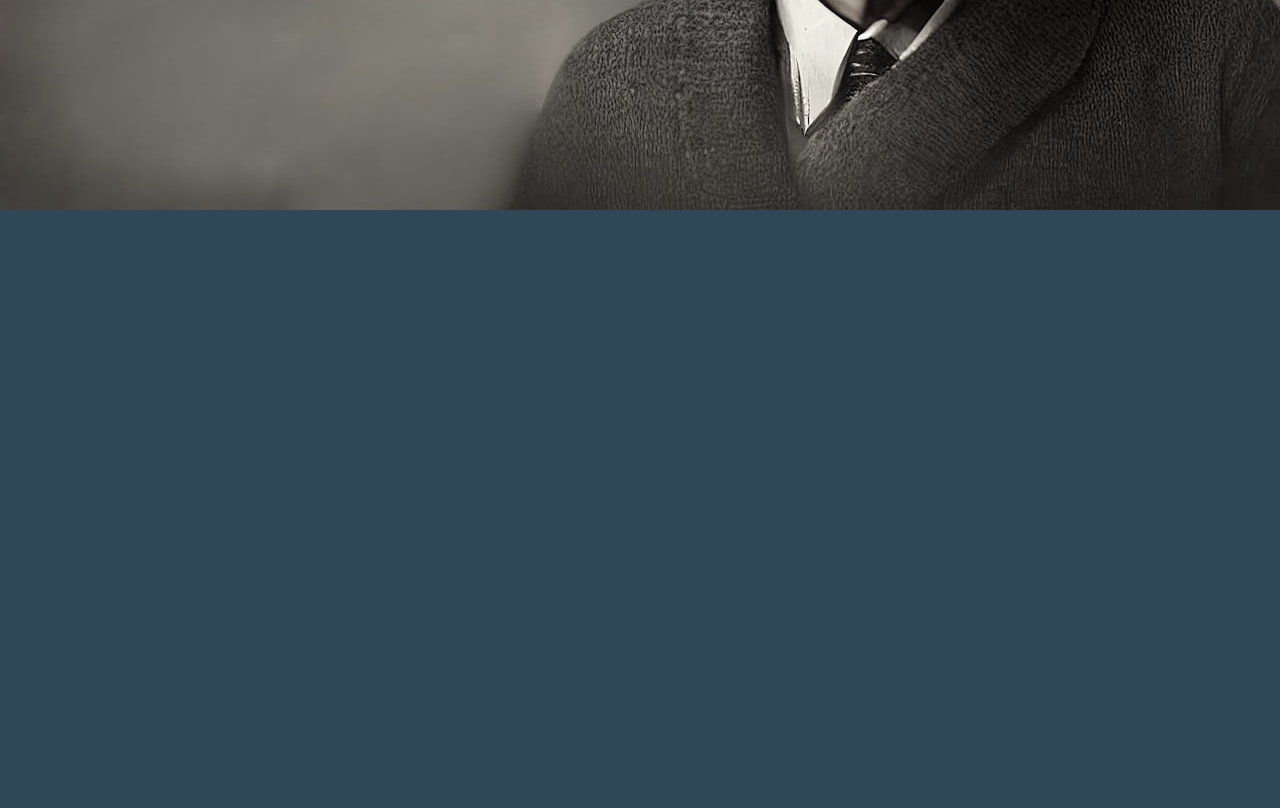
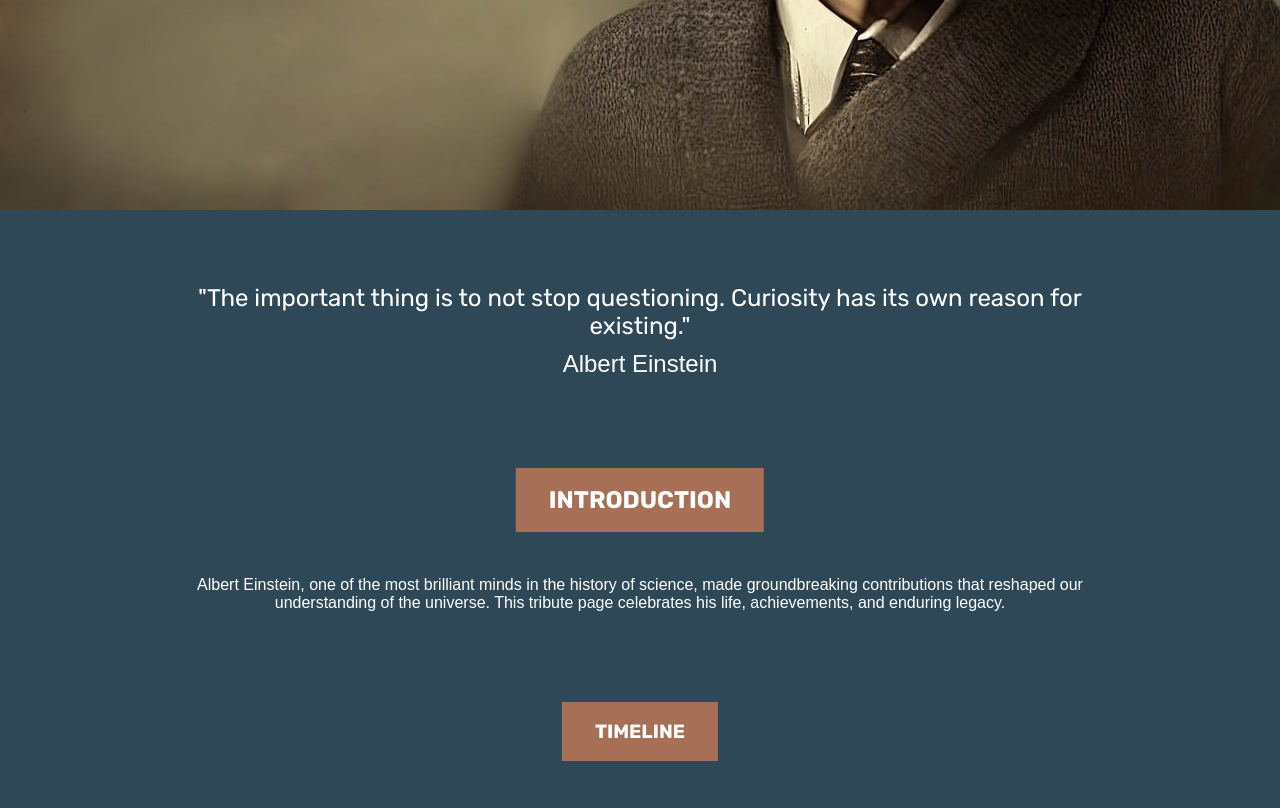
Before and after one commit to barla-x88/freecodecamp-tribute-page-project, a plain HTML site: page index.html in a window 1280 px wide. Shown: the part 430-1238 px from the top of the page. Before the commit the page ends 800 px from the top, so only its background shows below. Drawn offline with Linux system fonts and the light colour scheme; a web font is replaced by a local one.

Commit message:
Add introduction section

```diff
--- a/index.html
+++ b/index.html
@@ -29,6 +29,29 @@
           </div>
         </div>
       </div>
+
+      <div class="responsive-content">
+        <p class="quote">
+          <span class="quote-text">
+            "The important thing is to not stop questioning. Curiosity has its
+            own reason for existing."
+          </span>
+          <span class="quote-author"> Albert Einstein </span>
+        </p>
+
+        <div class="introduction">
+          <h2>introduction</h2>
+          <p id="tribute-info">
+            Albert Einstein, one of the most brilliant minds in the history of
+            science, made groundbreaking contributions that reshaped our
+            understanding of the universe. This tribute page celebrates his
+            life, achievements, and enduring legacy.
+          </p>
+        </div>
+        <div class="timeline">
+          <h2>timeline</h2>
+        </div>
+      </div>
     </main>
   </body>
 </html>
--- a/styles.css
+++ b/styles.css
@@ -6,6 +6,7 @@ html {
 body {
   font-family: 'Ruluko', sans-serif;
   background-color: #2f4858;
+  color: #fff;
 }
 
 *,
@@ -22,8 +23,9 @@ body {
 
 #image {
   width: 100%;
+  height: auto;
   aspect-ratio: 2 / 1;
-  filter: grayscale(80%);
+  filter: grayscale(20%);
   z-index: -1;
 }
 
@@ -52,3 +54,70 @@ body {
   width: 50%;
   overflow: hidden;
 }
+
+.responsive-content {
+  width: 90%;
+  margin: 0 auto;
+  margin-top: 50px;
+}
+
+.quote {
+  text-align: center;
+  font-size: 1rem;
+}
+
+.quote-text {
+  font-family: 'Rubik', sans-serif;
+}
+
+.quote-author {
+  display: block;
+  margin-top: 10px;
+}
+
+.introduction {
+  margin: 50px auto;
+  font-size: 0.8rem;
+}
+
+.introduction h2,
+.timeline h2 {
+  display: inline-block;
+  text-align: center;
+  margin-left: 50%;
+  transform: translateX(-50%);
+  text-transform: uppercase;
+  font-family: 'Rubik', sans-serif;
+  margin-bottom: 22px;
+  padding: 18px 33px;
+  background-color: #a76f56;
+}
+
+#tribute-info {
+  text-align: center;
+}
+
+.timeline {
+  font-size: 0.8rem;
+}
+
+@media (min-width: 700px) {
+  .responsive-content {
+    width: 70%;
+    margin: 70px auto;
+  }
+
+  .quote {
+    font-size: 1.5rem;
+  }
+
+  .introduction {
+    margin: 90px auto;
+    font-size: 1rem;
+  }
+
+  .introduction h2,
+  .timeline h2 {
+    margin-bottom: 44px;
+  }
+}
```
